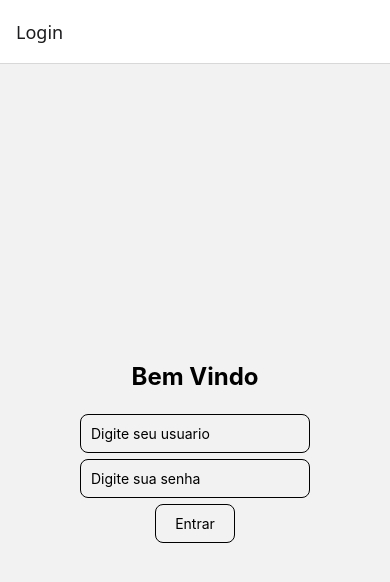
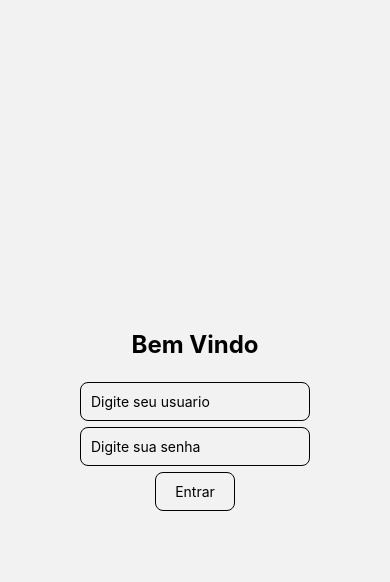
Before and after one commit to DaviUgioni/AgroPlus, a React Native app: screen / in a window 390 px wide. Shown: the top 582 px of the page. Built offline with nearby package versions, Linux system fonts and the light colour scheme.

Commit message:
Adiciona navegação entre Login e Home, com header oculto

```diff
--- a/App.tsx
+++ b/App.tsx
@@ -8,10 +8,10 @@ const Stack = createNativeStackNavigator();
 export default function App() {
   return (
     <NavigationContainer>
-      <Stack.Navigator initialRouteName="Login">
-        <Stack.Screen name="Login" component={Login} />
-        <Stack.Screen name="Home" component={Home} />
-      </Stack.Navigator>
+    <Stack.Navigator initialRouteName="Login" screenOptions={{ headerShown: false }}>
+      <Stack.Screen name="Login" component={Login} />
+      <Stack.Screen name="Home" component={Home} />
+    </Stack.Navigator>
     </NavigationContainer>
   );
 }
```
